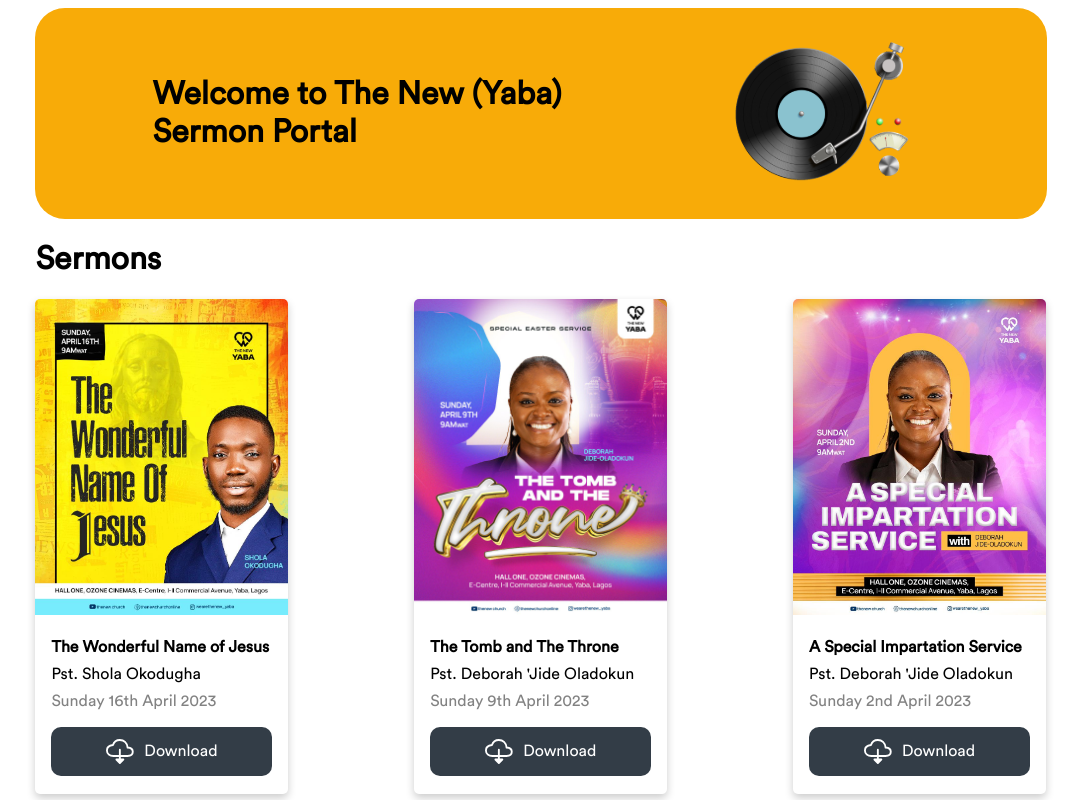
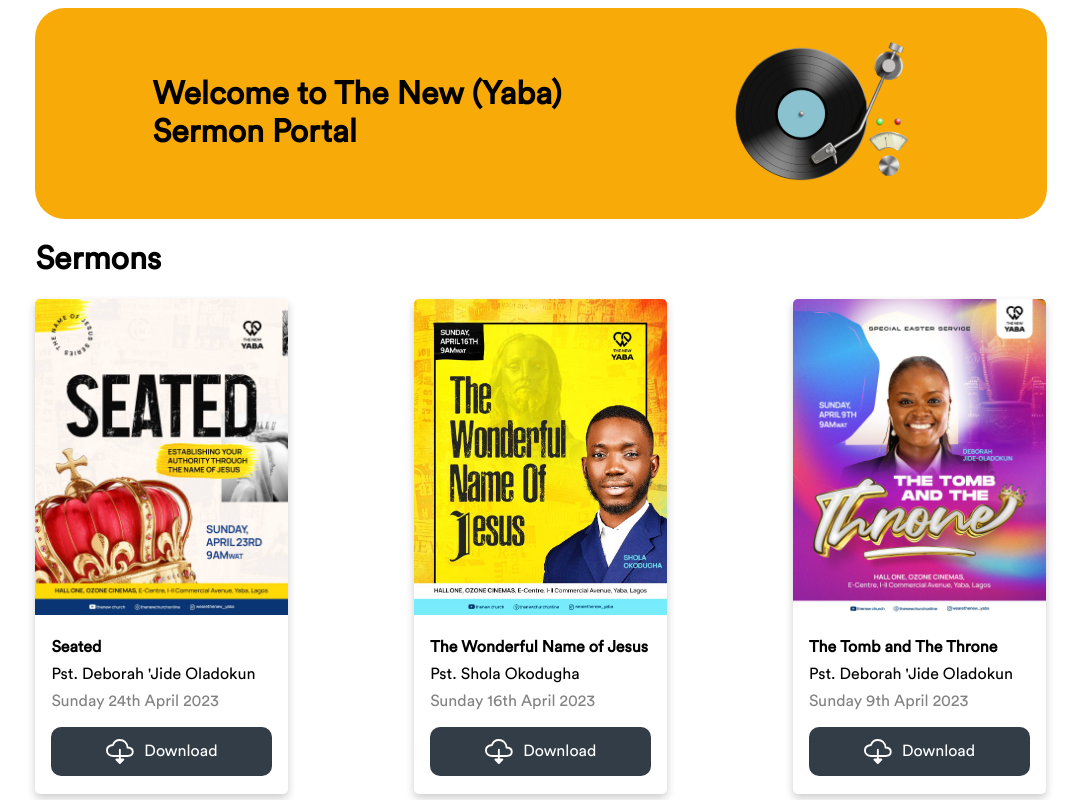
Before and after one commit to timtop/The-New-Yaba-Cassettes, a React (Create React App) app: page / in a window 1280 px wide. Shown: the top 800 px of the page, without its empty margins (99-1179 px from the left). Built offline with nearby package versions, Linux system fonts and the light colour scheme.

Commit message:
added sunday sermon

```diff
--- a/src/App.js
+++ b/src/App.js
@@ -32,10 +32,19 @@ import alabaster2 from "./imgs/alabaster2.png";
 import impartation1 from "./imgs/impartation.jpeg";
 import tnt from "./imgs/tomb-n-throne.jpg";
 import twnj from "./imgs/TWNJ.jpeg";
+import seated from "./imgs/seated.jpg";
 
 class App extends React.Component {
   render() {
     const sermons = [
+      {
+        title: "Seated",
+        preacher: "Pst. Deborah 'Jide Oladokun",
+        date: "Sunday 24th April 2023",
+        link: "https://res.cloudinary.com/the-new-unilag/video/upload/v1682325120/Seated_April_23rd_Edited_sesx_mixdown_muc0q0.mp3",
+        name: "Seated - 16/04/23",
+        img: seated,
+      },
       {
         title: "The Wonderful Name of Jesus",
         preacher: "Pst. Shola Okodugha",
```
Also changed, not shown: src/imgs/seated.jpg (added).
